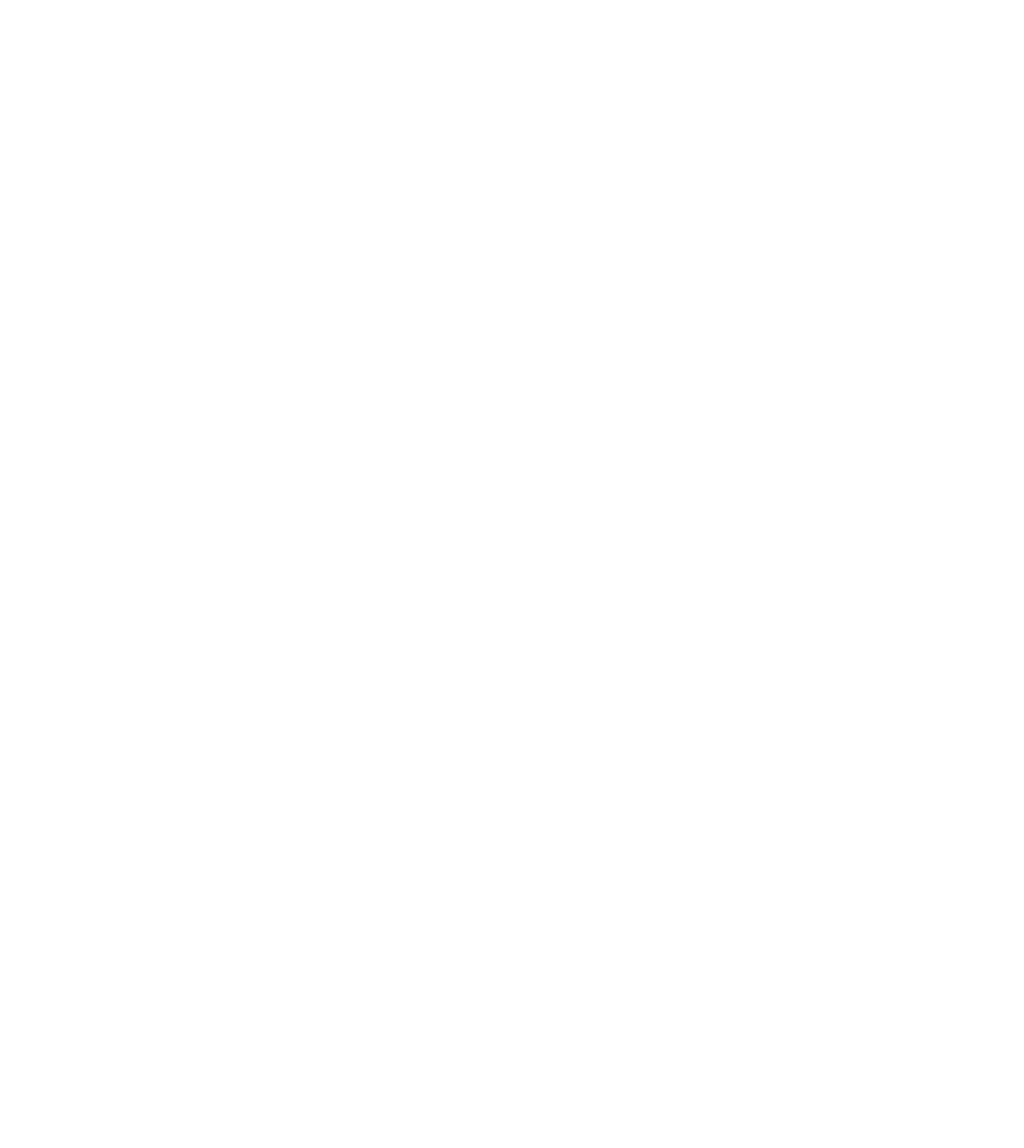
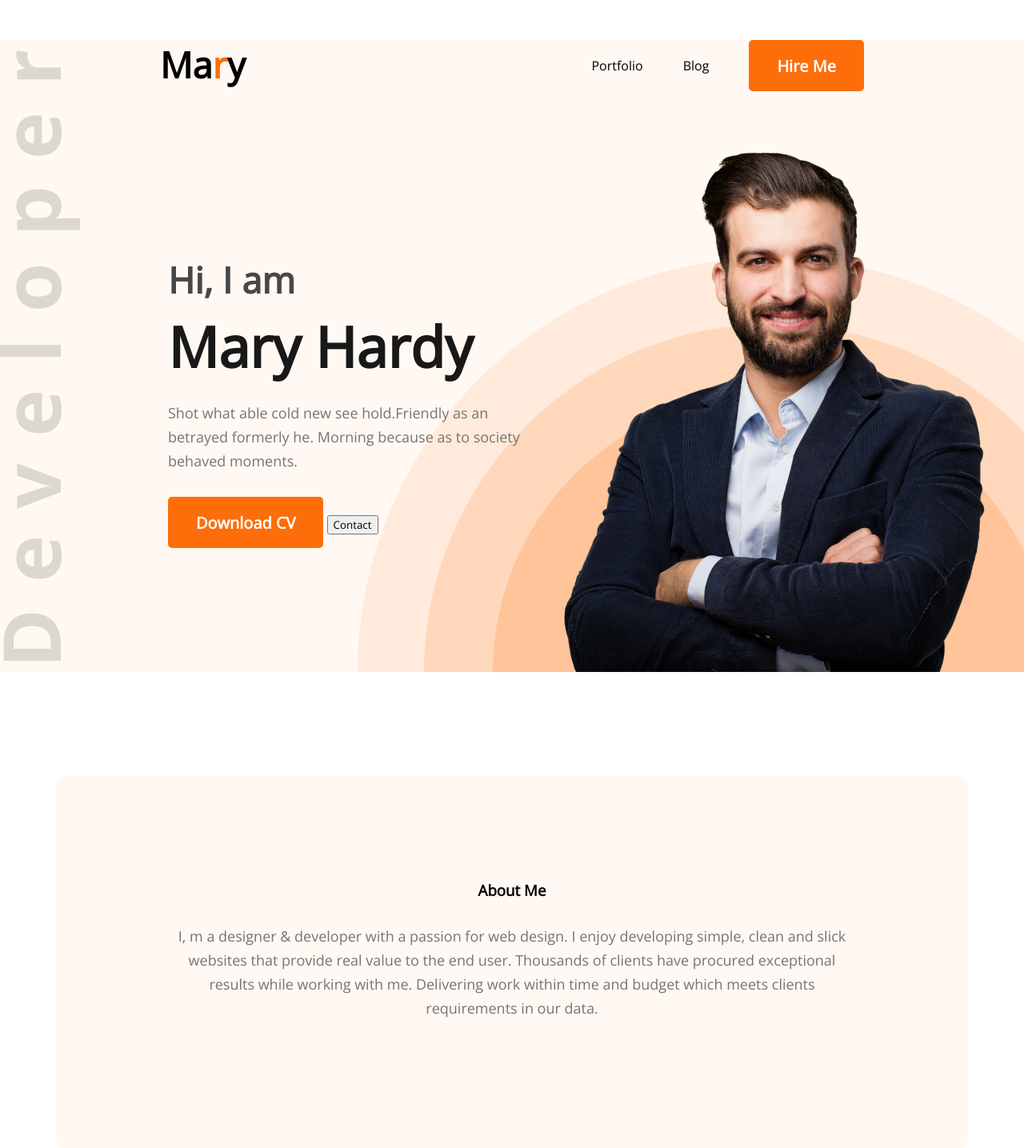
Before and after one commit to s80fa/developer-portfolio, a plain HTML site: page index.html in a window 1280 px wide. Shown: the whole page at 80% size. Before the commit the page ends 800 px from the top, so only its background shows below. Drawn offline with nearby package versions, Linux system fonts and the light colour scheme.

Commit message:
added-code

```diff
--- a/index.html
+++ b/index.html
@@ -1,13 +1,51 @@
 <!DOCTYPE html>
 <html lang="en">
+
 <head>
     <meta charset="UTF-8">
     <meta http-equiv="X-UA-Compatible" content="IE=edge">
     <meta name="viewport" content="width=device-width, initial-scale=1.0">
     <title>Developer Portfolio</title>
     <link rel="stylesheet" href="styles/portfolio.css">
+    <link rel="preconnect" href="https://fonts.googleapis.com">
+    <link rel="preconnect" href="https://fonts.gstatic.com" crossorigin>
+    <link href="https://fonts.googleapis.com/css2?family=Open+Sans&display=swap" rel="stylesheet">
 </head>
+
 <body>
+    <header class="header">
+        <nav>
+            <h2 class="nav-title">Ma<span class="text-primary">r</span>y</h2>
+            <ul>
+                <li>Portfolio</li>
+                <li>Blog</li>
+                <li><button class="btn-primary">Hire Me</button></li>
+            </ul>
+        </nav>
+        <!-- bannar code -->
+        <div class="banner">
+            <div>
+                <h3 class="banner-sub-title">Hi, I am</h3>
+                <h1 class="banner-title">Mary Hardy</h1>
+                <p class="banner-description">Shot what able cold new see hold.Friendly as an betrayed formerly he.
+                    Morning because as to society behaved moments.</p>
+                <button class="btn-primary">Download CV</button>
+                <button class="btn3">Contact</button>
+            </div>
+            <img src="images/hardy.png" alt="">
+        </div>
+    </header>
+    <main>
+        <section class="about">
+            <h3 class="section-title">About Me</h3>
+            <p class="section-description">I, m a designer & developer with a passion for web design. I enjoy developing simple, clean and slick websites that provide real value to the end user. Thousands of clients have procured exceptional results while working with me. Delivering work within time and budget which meets clients requirements in our data.</p>
 
+        </section>
+
+    </main>
+    <footer>
+
+    </footer>
 </body>
+
 </html>
--- a/styles/portfolio.css
+++ b/styles/portfolio.css
@@ -0,0 +1,118 @@
+* {
+    margin: 0;
+    font-family: 'Open Sans', sans-serif;
+}
+
+.text-primary {
+    color: #FD6E0A;
+}
+
+.btn-primary {
+    color: #FFFFFF;
+    font-weight: 700;
+    font-size: 20px;
+    font-family: 'Open Sans';
+    height: 64px;
+    border: 0;
+    padding: 18px 35px;
+    border-radius: 5px;
+    background: #FD6E0A;
+}
+
+.header {
+    background: #FFF8F3;
+    background-image: url('../images/header_bg.png'), url('../images/developer.png');
+    background-repeat: no-repeat;
+    background-position: bottom right, left;
+}
+
+/* header and navigation styles */
+nav {
+    display: flex;
+    justify-content: space-between;
+    margin: 50px 200px;
+}
+
+.nav-title {
+    font-weight: 800;
+    font-size: 45px;
+}
+
+nav ul {
+    display: flex;
+    align-items: center;
+}
+
+nav li {
+    list-style: none;
+    margin-left: 50px;
+}
+
+/* bannar style */
+.banner {
+    display: flex;
+    margin: 0 40px 0 210px;
+    align-items: center;
+}
+
+.banner-title {
+    font-weight: 700;
+    font-size: 70px;
+    /* line-height: 116px; */
+    color: #181818;
+    margin-bottom: 20px;
+}
+
+.banner-sub-title {
+    font-weight: 600;
+    font-size: 45px;
+    /* line-height: 61px; */
+    color: #474747;
+    margin-bottom: 5px;
+
+}
+
+.banner-description {
+    font-size: 18px;
+    line-height: 30px;
+    color: #757575;
+    margin-bottom: 30px;
+
+}
+
+div ul {
+    display: flex;
+    list-style: none;
+
+}
+
+/* main section */
+main {
+    max-width: 1140px;
+    margin: 0 auto;
+}
+
+/* about section styles */
+.about {
+    margin-top: 130px;
+    background: #FFF8F3;
+    border-radius: 10px;
+    padding: 130px 150px;
+
+}
+
+.section-title {
+    margin-bottom: 40px;
+    text-align: center;
+    margin-bottom: 30px;
+
+}
+
+.section-description {
+    font-size: 18px;
+    line-height: 30px;
+    text-align: center;
+    color: #757575;
+    margin-bottom: 30px;
+
+}
```
